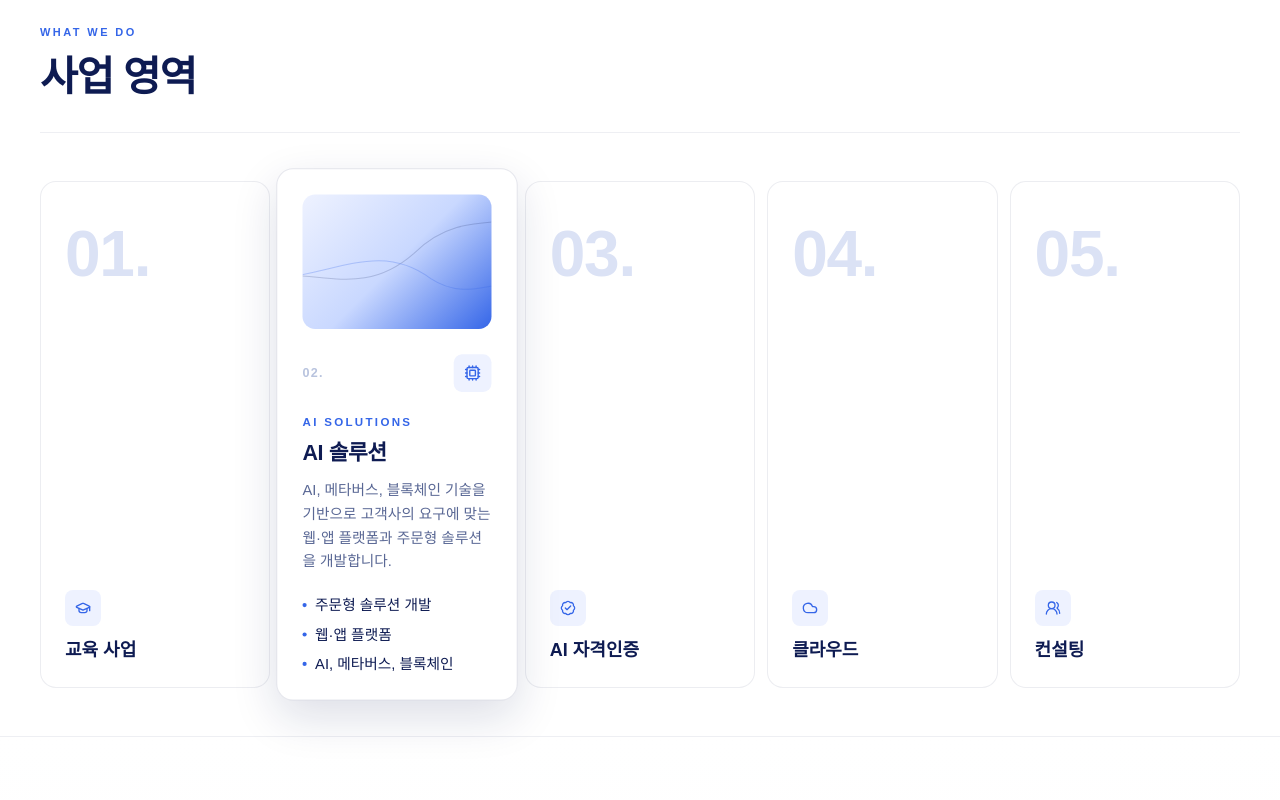
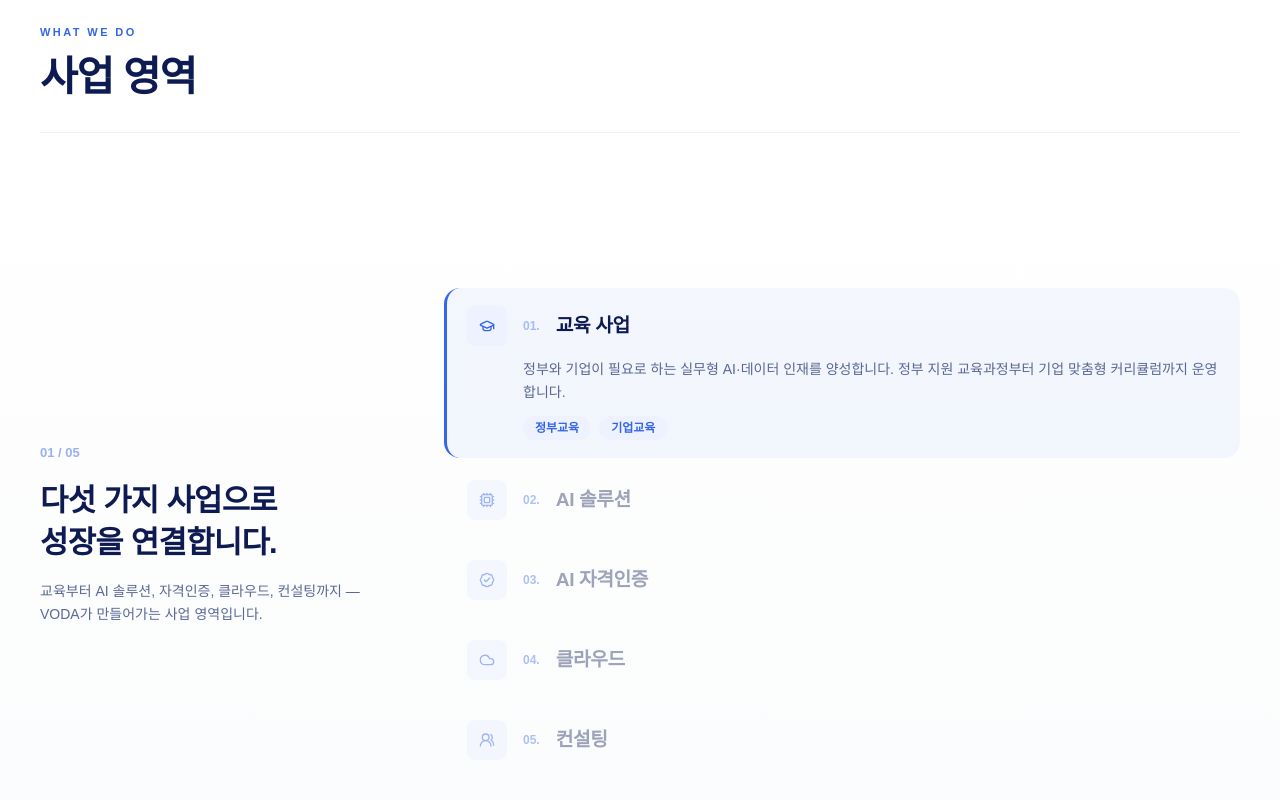
Before and after one commit to chaeuns/vodawebsite, a Next.js app: page / in a window 1280 px wide. Shown: the part 800-1600 px from the top of the page. Built offline with nearby package versions, Linux system fonts and the light colour scheme.

Commit message:
메인 페이지(page.tsx) 업데이트

```diff
--- a/app/page.tsx
+++ b/app/page.tsx
@@ -1,6 +1,6 @@
 "use client";
 
-import { useState, useEffect } from "react";
+import { useState, useEffect, useRef} from "react";
 import {
   ChevronRight,
   GraduationCap,
@@ -231,7 +231,60 @@ export default function App() {
   const [missionIdx, setMissionIdx] = useState(0);
   const [missionIn, setMissionIn] = useState(true);
   const [whyTab, setWhyTab] = useState("campus");
-  const [openService, setOpenService] = useState(1);
+
+  /* Services — scroll-driven vertical storytelling list */
+  const svcSectionRef = useRef<HTMLDivElement>(null);
+  const [svcRenderIndex, setSvcRenderIndex] = useState(0);
+  const svcTargetRef = useRef(0);
+  const svcSmoothRef = useRef(0);
+  const svcRafRef = useRef<number | null>(null);
+
+  useEffect(() => {
+    const tick = () => {
+      const target = svcTargetRef.current;
+      const current = svcSmoothRef.current;
+      const next = current + (target - current) * 0.09;
+      svcSmoothRef.current = next;
+      setSvcRenderIndex(next);
+      if (Math.abs(target - next) > 0.001) {
+        svcRafRef.current = requestAnimationFrame(tick);
+      } else {
+        svcSmoothRef.current = target;
+        setSvcRenderIndex(target);
+        svcRafRef.current = null;
+      }
+    };
+
+    const handleScroll = () => {
+      const el = svcSectionRef.current;
+      if (!el) return;
+      const rect = el.getBoundingClientRect();
+      const scrollable = rect.height - window.innerHeight;
+      if (scrollable <= 0) return;
+      const scrolled = Math.min(Math.max(-rect.top, 0), scrollable);
+      const progress = scrolled / scrollable;
+      svcTargetRef.current = progress * (SERVICES.length - 1);
+      if (svcRafRef.current == null) {
+        svcRafRef.current = requestAnimationFrame(tick);
+      }
+    };
+    window.addEventListener("scroll", handleScroll, { passive: true });
+    handleScroll();
+    return () => {
+      window.removeEventListener("scroll", handleScroll);
+      if (svcRafRef.current) cancelAnimationFrame(svcRafRef.current);
+    };
+  }, []);
+
+  const scrollToServiceIndex = (i: number) => {
+    const el = svcSectionRef.current;
+    if (!el) return;
+    const scrollable = el.offsetHeight - window.innerHeight;
+    const sectionTop = window.scrollY + el.getBoundingClientRect().top;
+    const target =
+      sectionTop + (i / (SERVICES.length - 1)) * scrollable;
+    window.scrollTo({ top: target, behavior: "smooth" });
+  };
 
   useEffect(() => {
     const id = setInterval(() => {
@@ -246,7 +299,7 @@ export default function App() {
 
   return (
       <div
-      className="min-h-screen bg-white text-[#0e1b52] overflow-x-hidden"
+      className="min-h-screen bg-white text-[#0e1b52]"
        style={{ fontFamily: "'Noto Sans KR', sans-serif" }}
       >
       <style>{`
@@ -272,40 +325,36 @@ export default function App() {
         .mw-out { opacity:0; transform:translateY(10px); }
 
 
-      /* Group glass panel */
+      /* Group glass panel — bright glass */
 .glass-panel {
-  background: rgba(255, 255, 255, 0.05);
-  backdrop-filter: blur(20px);
-  -webkit-backdrop-filter: blur(20px);
-  border: 1px solid rgba(255, 255, 255, 0.12);
-  box-shadow: 0 8px 40px rgba(0, 0, 0, 0.2);
+  background: rgba(255, 255, 255, 0.55);
+  backdrop-filter: blur(22px);
+  -webkit-backdrop-filter: blur(22px);
+  border: 1px solid rgba(255, 255, 255, 0.8);
+  box-shadow: 0 8px 40px rgba(14, 27, 82, 0.08);
 }
 
-/* Service card: glass, hover fills brand blue glass */
+/* Service card: bright glass, hover fills brand blue */
 .sc {
-  background: rgba(255, 255, 255, 0.06);
+  background: rgba(255, 255, 255, 0.55);
   backdrop-filter: blur(14px);
   -webkit-backdrop-filter: blur(14px);
-  border: 1px solid rgba(255, 255, 255, 0.14);
+  border: 1px solid rgba(255, 255, 255, 0.8);
+  box-shadow: 0 4px 18px rgba(14, 27, 82, 0.05);
   transition: background .26s ease, border-color .26s ease, box-shadow .26s ease;
 }
 .sc:hover {
-  background: rgba(53, 102, 232, 0.28);
-  border-color: rgba(255, 255, 255, 0.3);
-  box-shadow: 0 8px 24px rgba(53, 102, 232, 0.25);
+  background: rgba(53, 102, 232, 0.92);
+  border-color: rgba(53, 102, 232, 0.92);
+  box-shadow: 0 10px 30px rgba(53, 102, 232, 0.3);
 }
 .sc .sc-num, .sc .sc-title, .sc .sc-en { transition:color .26s ease; }
-.sc:hover .sc-num   { color:rgba(255,255,255,.4); }
+.sc:hover .sc-num   { color:rgba(255,255,255,.55); }
 .sc:hover .sc-title { color:#fff; }
-.sc:hover .sc-en    { color:rgba(255,255,255,.55); }
-
-        .sc .sc-num, .sc .sc-title, .sc .sc-en { transition:color .26s ease; }
-        .sc:hover .sc-num   { color:rgba(255,255,255,.3); }
-        .sc:hover .sc-title { color:#fff; }
-        .sc:hover .sc-en    { color:rgba(255,255,255,.45); }
+.sc:hover .sc-en    { color:rgba(255,255,255,.7); }
 .sc .sc-desc {
   max-height:0; opacity:0; overflow:hidden;
-          color:rgba(255,255,255,.75);
+  color:rgba(255,255,255,.9);
   transition: max-height .32s ease, opacity .28s ease;
   font-size:.8125rem; line-height:1.65; margin-top:.75rem;
 }
@@ -324,11 +373,6 @@ export default function App() {
         .nc:hover .nc-title { color:#3566e8; }
         .nc .nc-bar { transform:scaleX(0); transform-origin:left; transition:transform .28s ease; }
         .nc:hover .nc-bar { transform:scaleX(1); }
-
-       .svc-card { min-height: 100%; }
-@media (min-width: 768px) {
-  .svc-card { flex-basis: 0; }
-}
 
         ::-webkit-scrollbar { width:3px; }
         ::-webkit-scrollbar-thumb { background:rgba(14,27,82,.15); border-radius:2px; }
@@ -381,7 +425,7 @@ export default function App() {
     {/* Rotating word + VODA logo */}
     <div className="flex items-center justify-center gap-6 flex-wrap mb-14">
       <span
-        className={`mw ${missionIn ? "mw-in" : "mw-out"} font-black text-[#2d6bff] leading-none`}
+        className={`mw ${missionIn ? "mw-in" : "mw-out"} font-black leading-none bg-gradient-to-r from-[#0E1B52] via-[#1D4ED8] to-[#3566E8] bg-clip-text text-transparent`}
         style={{
           fontFamily: "'Epilogue',sans-serif",
           fontSize: "5.83rem",
@@ -412,7 +456,7 @@ export default function App() {
 </section>
 
       {/* ══════════════════════════════════════════════
-    Services — 넘버링 기반 확장 카드
+    Services — 스크롤 기반 수평 스토리텔링
 ══════════════════════════════════════════════ */}
 <section className="border-b border-[rgba(14,27,82,0.07)]">
   <div className="max-w-[1440px] mx-auto px-10">
@@ -436,132 +480,118 @@ export default function App() {
         </h2>
       </div>
     </div>
+  </div>
 
-    <div className="grid grid-cols-1 md:grid-cols-5 gap-3 py-12">
+  <div
+    ref={svcSectionRef}
+    style={{ height: `${SERVICES.length * 20}vh`, position: "relative" }}
+  >
+    <div
+      className="sticky top-0 h-screen flex items-center overflow-hidden"
+      style={{ background: "linear-gradient(180deg, #FFFFFF 0%, #FAFBFC 100%)" }}
+    >
+      <div className="max-w-[1440px] mx-auto px-10 w-full grid md:grid-cols-[340px_1fr] gap-16 items-center">
+        {/* Left — static intro while the list plays out */}
+        <div>
+          <span
+            className="text-[13px] font-black"
+            style={{ fontFamily: "'Epilogue',sans-serif", color: "rgba(53,102,232,0.5)" }}
+          >
+            {`0${Math.min(SERVICES.length, Math.round(svcRenderIndex) + 1)} / 0${SERVICES.length}`}
+          </span>
+          <h3
+            className="font-black text-[#0e1b52] leading-snug mt-4 mb-4"
+            style={{
+              fontFamily: "'Epilogue',sans-serif",
+              fontSize: "clamp(1.5rem,2.4vw,2rem)",
+              letterSpacing: "-0.02em",
+            }}
+          >
+            다섯 가지 사업으로
+            <br />
+            성장을 연결합니다.
+          </h3>
+          <p className="text-sm text-[#5a6895] leading-relaxed max-w-xs">
+            교육부터 AI 솔루션, 자격인증, 클라우드, 컨설팅까지 —
+            VODA가 만들어가는 사업 영역입니다.
+          </p>
+        </div>
+
+        {/* Right — every title always visible, active one expands */}
+        <div className="flex flex-col gap-1">
           {SERVICES.map((s, i) => {
             const Icon = s.icon;
-        const isOpen = openService === i;
+            const dist = Math.min(Math.abs(i - svcRenderIndex), 1);
+            const activeAmt = 1 - dist; // 0 → 1
+
             return (
               <div
                 key={s.num}
-            onMouseEnter={() => setOpenService(i)}
-            className={`svc-card relative rounded-2xl border cursor-default overflow-hidden transition-all duration-500 ease-out ${
-  isOpen
-    ? "md:scale-[1.05] md:z-10 border-[rgba(14,27,82,0.1)] bg-white shadow-[0_16px_44px_rgba(14,27,82,0.14)]"
-    : "border-[rgba(14,27,82,0.08)] bg-white"
-}`}
-          >
-            {/* 확장 상태: 상단 그라디언트 액센트 */}
-            {isOpen && (
-  <div className="px-5 pt-5 md:px-6 md:pt-6">
-    <div
-      className="h-28 md:h-32 w-full rounded-xl relative overflow-hidden"
+                onClick={() => scrollToServiceIndex(i)}
+                className="cursor-pointer rounded-2xl"
                 style={{
-        background:
-          "linear-gradient(135deg, #EEF2FF 0%, #C9D8FF 50%, #3566E8 100%)",
+                  padding: "18px 20px",
+                  borderLeft: `3px solid rgba(53,102,232,${activeAmt})`,
+                  background: `rgba(53,102,232,${0.05 * activeAmt})`,
                 }}
               >
-      <svg
-        viewBox="0 0 400 160"
-        className="absolute inset-0 w-full h-full opacity-60"
-        preserveAspectRatio="xMidYMid slice"
+                <div className="flex items-center gap-4">
+                  <div
+                    className="w-10 h-10 rounded-lg flex items-center justify-center shrink-0"
+                    style={{ background: `rgba(238,242,255,${0.5 + 0.5 * activeAmt})` }}
                   >
-        <path
-          d="M-20,120 C80,60 140,140 220,70 C280,10 340,50 420,10"
-          stroke="#0E1B52"
-          strokeWidth="1.2"
-          fill="none"
-          opacity="0.3"
+                    <Icon
+                      size={16}
+                      className="text-[#3566e8]"
+                      style={{ opacity: 0.45 + 0.55 * activeAmt }}
                     />
-        <path
-          d="M-20,90 C90,130 160,40 240,100 C300,140 360,70 420,110"
-          stroke="#3566E8"
-          strokeWidth="1.2"
-          fill="none"
-          opacity="0.45"
-        />
-      </svg>
                   </div>
-  </div>
-)}
-
-            <div className="p-6 flex flex-col h-full">
-              {!isOpen && (
-  <div className="hidden md:flex flex-col justify-between h-full min-h-[220px] text-left">
                   <span
-      className="font-black text-[#dbe2f5]"
-      style={{
-        fontFamily: "'Epilogue',sans-serif",
-        fontSize: "4rem",
-        letterSpacing: "-0.02em",
-      }}
+                    className="text-xs font-bold"
+                    style={{ fontFamily: "'Epilogue',sans-serif", color: "rgba(53,102,232,0.4)" }}
                   >
                     {s.num}
                   </span>
-    <div className="flex flex-col gap-3">
-      <div className="w-9 h-9 rounded-lg bg-[#EEF2FF] flex items-center justify-center">
-        <Icon size={16} className="text-[#3566e8]" />
-      </div>
-      <span
-        className="text-lg font-bold text-[#0e1b52] leading-snug break-keep"
-        style={{ fontFamily: "'Epilogue',sans-serif" }}
-      >
-        {s.title}
-      </span>
-    </div>
-  </div>
-)}
-
-              {/* 모바일: 항상 펼쳐진 형태로 표시 */}
-              <div className={`${isOpen ? "flex" : "md:hidden flex"} flex-col`}>
-                <div className="flex items-center justify-between mb-5">
-                  <span
-                    className="text-xs font-bold tracking-widest text-[#b8c3de]"
-                    style={{ fontFamily: "'Epilogue',sans-serif" }}
-                  >
-                    {s.num}
-                  </span>
-                  <div className="w-9 h-9 rounded-lg bg-[#EEF2FF] flex items-center justify-center">
-                    <Icon size={16} className="text-[#3566e8]" />
-                  </div>
-                </div>
-
-                <p
-                  className="text-[11px] font-bold tracking-[0.2em] text-[#3566e8] uppercase mb-2"
-                  style={{ fontFamily: "'Epilogue',sans-serif" }}
-                >
-                  {s.label}
-                </p>
                   <h3
-                  className="font-black text-[#0e1b52] leading-tight mb-3"
+                    className="leading-tight"
                     style={{
                       fontFamily: "'Epilogue',sans-serif",
-                    fontSize: "clamp(1.15rem,1.6vw,1.4rem)",
+                      fontSize: "clamp(1.05rem,1.5vw,1.3rem)",
                       letterSpacing: "-0.02em",
+                      fontWeight: 900,
+                      color: `rgba(14,27,82,${0.4 + 0.6 * activeAmt})`,
                     }}
                   >
                     {s.title}
                   </h3>
-                <p className="text-sm text-[#5a6895] leading-relaxed mb-5">
+                </div>
+
+                <div
+                  style={{
+                    maxHeight: activeAmt * 170,
+                    opacity: Math.max(0, activeAmt - 0.2) / 0.8,
+                    overflow: "hidden",
+                  }}
+                >
+                  <p className="text-sm text-[#5a6895] leading-relaxed mt-3 mb-3 pl-14">
                     {s.desc}
                   </p>
-
-                <ul className="space-y-2 mt-auto">
+                  <ul className="flex flex-wrap gap-2 pl-14">
                     {s.items.map((item) => (
                       <li
                         key={item}
-                      className="text-sm text-[#0e1b52] flex items-center gap-2"
+                        className="text-xs font-semibold text-[#3566e8] bg-[#EEF2FF] rounded-full px-3 py-1"
                       >
-                      <span className="w-1 h-1 rounded-full bg-[#3566e8] shrink-0" />
                         {item}
                       </li>
                     ))}
                   </ul>
                 </div>
               </div>
-          </div>
             );
           })}
+        </div>
+      </div>
     </div>
   </div>
 </section>
@@ -693,7 +723,6 @@ export default function App() {
               href="#"
               className="hidden md:flex items-center gap-1 text-sm font-semibold text-[#5a6895] hover:text-[#0e1b52] transition-colors pb-1"
             >
-              인스타그램 보기 <ChevronRight size={14} />
             </a>
           </div>
 
@@ -747,7 +776,6 @@ export default function App() {
                   href="#"
                   className="text-sm font-semibold text-[#3566e8] hover:text-[#1a4acc] transition-colors"
                 >
-                  바로가기 ↗
                 </a>
               </div>
             ))}
@@ -784,12 +812,29 @@ export default function App() {
           </div>
 
           <div
-            className="rounded-2xl px-6 sm:px-10 py-16"
+            className="relative overflow-hidden rounded-2xl px-6 sm:px-10 py-16"
             style={{
               background:
-                "linear-gradient(135deg, #030818 0%, #0E1B52 30%, #2B5AD1 75%, #4A9FE0 100%)",
+                "linear-gradient(135deg, #F3F6FF 0%, #E7EEFF 45%, #D6E3FF 100%)",
             }}
           >
+            {/* 배경 데코 블롭 */}
+            <div
+              className="absolute top-0 right-0 w-130 h-130 rounded-full pointer-events-none"
+              style={{
+                background: "radial-gradient(circle, rgba(53,102,232,0.22), transparent 70%)",
+                transform: "translate(25%, -30%)",
+              }}
+            />
+            <div
+              className="absolute bottom-0 left-0 w-105 h-105 rounded-full pointer-events-none"
+              style={{
+                background: "radial-gradient(circle, rgba(14,27,82,0.16), transparent 70%)",
+                transform: "translate(-25%, 30%)",
+              }}
+            />
+
+            <div className="relative z-10">
               {SOLUTIONS.map((group, gi) => (
                <div
                  key={group.groupTitle}
@@ -798,7 +843,7 @@ export default function App() {
                   {/* 그룹 타이틀 */}
                   <div className="text-center mb-8">
                     <h3
-                    className="font-black text-white mb-1"
+                      className="font-black text-[#0e1b52] mb-1"
                       style={{
                         fontFamily: "'Epilogue',sans-serif",
                         fontSize: "clamp(1.3rem,2.2vw,1.75rem)",
@@ -808,7 +853,7 @@ export default function App() {
                       {group.groupTitle}
                     </h3>
                     {group.groupSubtitle && (
-                    <p className="text-sm text-white/50">
+                      <p className="text-sm text-[#5a6895]">
                         {group.groupSubtitle}
                       </p>
                     )}
@@ -822,13 +867,13 @@ export default function App() {
                         className="sc p-8 rounded-xl cursor-default"
                       >
                         <span
-                        className="sc-num block text-[11px] font-bold tracking-widest text-white/30 mb-4"
+                          className="sc-num block text-[11px] font-bold tracking-widest text-[#0e1b52]/35 mb-4"
                           style={{ fontFamily: "'Epilogue',sans-serif" }}
                         >
                           {s.num}
                         </span>
                         <h3
-                        className="sc-title font-black text-white mb-1 leading-tight"
+                          className="sc-title font-black text-[#0e1b52] mb-1 leading-tight"
                           style={{
                             fontFamily: "'Epilogue',sans-serif",
                             fontSize: "clamp(1rem,1.6vw,1.25rem)",
@@ -837,7 +882,7 @@ export default function App() {
                         >
                           {s.title}
                         </h3>
-                      <p className="sc-en text-xs text-white/50 font-medium tracking-wide">
+                        <p className="sc-en text-xs text-[#5a6895] font-medium tracking-wide">
                           {s.en}
                         </p>
                         <p className="sc-desc">{s.desc}</p>
@@ -846,6 +891,7 @@ export default function App() {
                   </div>
                 </div>
               ))}
+            </div>
           </div>
         </div>
       </section>
```
Lines whose indentation alone changed are shown as unchanged.
